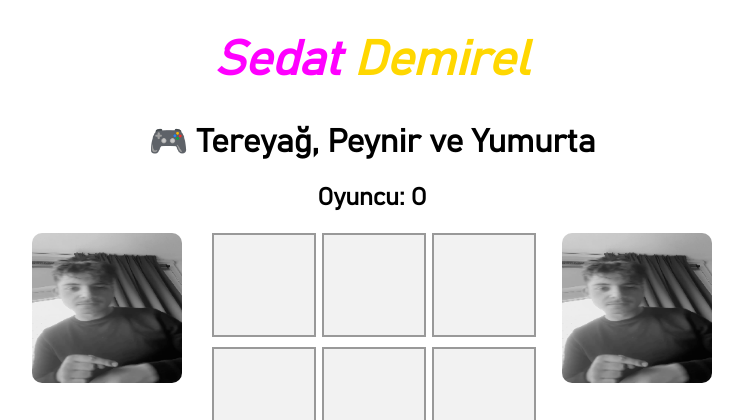
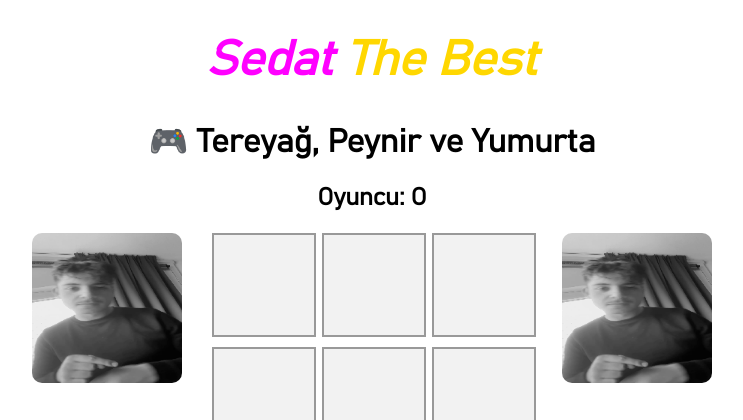
Before and after one commit to Sdeyallday/boterkaas-app, a Flask app: page / in a window 1280 px wide. Shown: the top 420 px of the page, without its empty margins (268-1011 px from the left). Run offline with Flask 3, Linux system fonts and the light colour scheme.

Commit message:
Update ano

```diff
--- a/templates/index.html
+++ b/templates/index.html
@@ -3,7 +3,7 @@
 <head>
   <meta charset="UTF-8">
   <meta name="viewport" content="width=device-width, initial-scale=1">
-  <title>Sedat Demirel</title>
+  <title>Sedat The Best</title>
   <link rel="stylesheet" href="{{ url_for('static', filename='style.css') }}">
 </head>
 <body>
@@ -14,7 +14,7 @@
     text-align: center;
     font-family: 'Grandview', sans-serif;
   ">
-    <span style="color:magenta;">Sedat</span> <span style="color:gold;">Demirel</span>
+    <span style="color:magenta;">Sedat</span> <span style="color:gold;">The Best</span>
   </h1>
 
   <h1>🎮 Tereyağ, Peynir ve Yumurta</h1>
```
